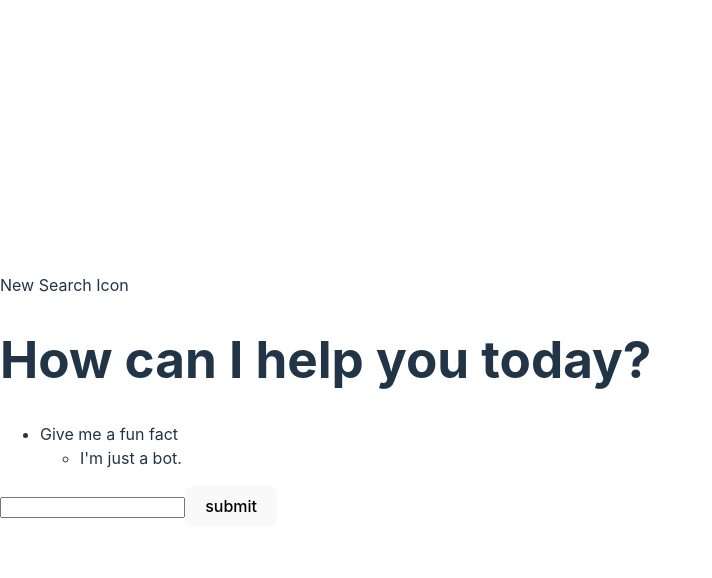
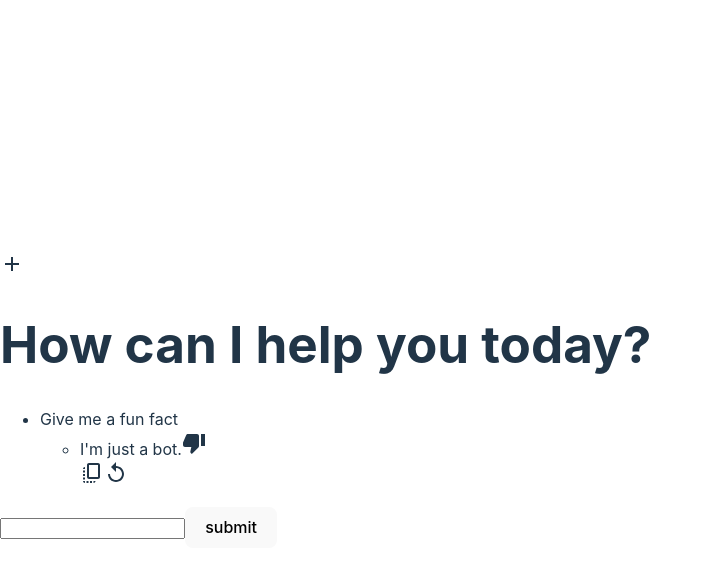
Before and after one commit to kendacodes/ai-chat-bot, a React (Vite) app in the folder frontend-ai-chat-bot/: page / in a window 1280 px wide. Both pictures are taken after a click on the button "Give me a fun fact". Shown: the top 578 px of the page, without its empty margins (0-712 px from the left). Built offline with nearby package versions, Linux system fonts and the light colour scheme.

Commit message:
first commit, adding bot response array and reaction icons for thumbsdown, copying bot response text, and regenerating bot response on click of icons

```diff
--- a/frontend-ai-chat-bot/package.json
+++ b/frontend-ai-chat-bot/package.json
@@ -10,6 +10,10 @@
     "preview": "vite preview"
   },
   "dependencies": {
+    "@emotion/react": "^11.11.4",
+    "@emotion/styled": "^11.11.5",
+    "@mui/icons-material": "^5.15.15",
+    "@mui/material": "^5.15.15",
     "react": "^18.2.0",
     "react-dom": "^18.2.0"
   },
--- a/frontend-ai-chat-bot/src/App.jsx
+++ b/frontend-ai-chat-bot/src/App.jsx
@@ -1,7 +1,11 @@
+import { useState } from "react";
 import Button from "./components/Button";
 import Display from "./components/Display";
 import Answer from "./components/Answer";
-import { useState } from "react";
+import AddIcon from '@mui/icons-material/Add';
+// import ThumbDownIcon from '@mui/icons-material/ThumbDown';
+import CopyAllIcon from '@mui/icons-material/CopyAll';
+import ReplayIcon from '@mui/icons-material/Replay';
 
 const App = (props) => {
 
@@ -10,47 +14,43 @@ const App = (props) => {
   const [response, setResponse] = useState([]);
   const [suggestedQuestion, setSuggestedQuestion] = useState("");
   const [history, setHistory] = useState([]);
+  const [showSuggested, setShowSuggested] = useState(true)
+  // const [thumbDownClicked, setThumbDownClicked] = useState(false);
 
-  const [showSuggested, setShowSuggested] = useState(true)
+  const variousBotResponses = [
+    'I dont understand',
+    'Let"s talk about that ',
+    'Tell me more',
+    'That is out of my scope',
+    'That"s above me',
+    'I"m just a bot',
+    'I got you in my next iteration'
+  ]
 
   const handleUserInput = (event) => {
     setUserInput(event.target.value);
   };
 
+  // On a form submit, we select a random response from the variousBotResponses array
+  // Use a newResponse object with the user's input and a randomly selected bot reply, update the response state array with this new response, and clear the userInput state.
   const handleFormSubmit = (event) => {
     event.preventDefault();
-    const newSearch = {
-      question: userInput,
-      userId: search.length + 1 + "X",
-      botReply: '',
-      botId: '',
-    };
-    setSearch(search.concat(newSearch));
-    setUserInput("");
-    setShowSuggested(false)
-    botResponse();
-  };
-  const botResponse = () => {
+    if (userInput < 1) {
+      alert("Input required");
+      return;
+    }
     setTimeout(() => {
       const newResponse = {
         question: userInput,
-        userId: search.length + 1 + "X",
-        botReply: "I'm just a bot.",
-        botId: search.length + 1 + "XY",
+        botReply:
+          variousBotResponses[
+          Math.floor(Math.random() * variousBotResponses.length)
+          ]
       };
+      setResponse([...response, newResponse]);
+      setUserInput("");
       setResponse(response.concat(newResponse));
     }, 3000);
-  };
-
-  const handleButtonInput = () => {
-    // event.preventDefault();
-    const newSearch = {
-      question: suggestedQuestion,
-      id: search.length + 1 + "XY",
-    };
-    setSearch(search.concat(newSearch));
-    setUserInput("");
-    botResponse();
   };
 
   // Handling responses for suggested questions button that are on site at page load
@@ -70,9 +70,9 @@ const App = (props) => {
     })
     const buttonText = event.target.textContent;
     setSuggestedQuestion(buttonText);
-    // handleButtonInput();
     setShowSuggested(false)
   };
+
   const handleNewSearch = () => {
     setHistory(history.concat(response));
     setShowSuggested(true)
@@ -82,11 +82,28 @@ const App = (props) => {
     setSuggestedQuestion("");
   };
 
+//   const handleThumbDownClick = () => {
+//    setThumbDownClicked(true);
+//  };
+  const handleCopyAllClick = (response) => {
+   // Copy the provided response from variousBotResponses array
+   navigator.clipboard.writeText(response);
+   alert(response + ' has been copied to clipboard');
+  };
+  const handleReplayClick = () => {
+   const newResponse = generateRandomResponse(variousBotResponses);
+   setResponse(prevResponse => [...prevResponse, newResponse]);
+  };
+  const generateRandomResponse = (responses) => {
+  return {
+    question: userInput,
+    botReply: responses[Math.floor(Math.random() * responses.length)]
+    };
+  };
+
   return (
     <div>
-      <span  onClick={handleNewSearch}>
-        New Search Icon
-      </span>
+        <AddIcon onClick={handleNewSearch}></AddIcon>
       <div>
         <h1>How can I help you today?</h1>
       </div>
@@ -95,7 +112,10 @@ const App = (props) => {
           <>
             <Display key={input.id} response={input.question} />
             <ul>
-              <Answer key={input.userId} response={input.botReply} />
+              <Answer key={input.userId} response={input.botReply} variousBotResponses={variousBotResponses} setResponse={setResponse}  />
+              {/* <ThumbDownIcon onClick={handleThumbDownClick} style={{ color: thumbDownClicked ? 'red' : 'inherit' }} /> */}
+              <CopyAllIcon onClick={() => handleCopyAllClick(input.botReply)} />
+              <ReplayIcon onClick={handleReplayClick} />
             </ul>
           </>
         ))}
@@ -124,4 +144,5 @@ const App = (props) => {
     </div>
   );
 };
+
 export default App;
--- a/frontend-ai-chat-bot/src/components/Answer.jsx
+++ b/frontend-ai-chat-bot/src/components/Answer.jsx
@@ -1,7 +1,18 @@
+import { useState } from "react";
+import ThumbDownIcon from '@mui/icons-material/ThumbDown';
+
 const Answer = ({ response }) => {
-    return (
+ const [thumbDownClicked, setThumbDownClicked] = useState(false);
+ const handleThumbDownClick = () => {
+   setThumbDownClicked(true);
+ };
+
+   return (
         <>
-           <li>{response}</li>
+         <li>
+          {response}
+          <ThumbDownIcon onClick={handleThumbDownClick} style={{ color: thumbDownClicked ? 'red' : 'inherit' }} />
+         </li>
         </>
     )
 }
```
Also changed, not shown: 1 other file (tests, documents, lock files or other folders).
